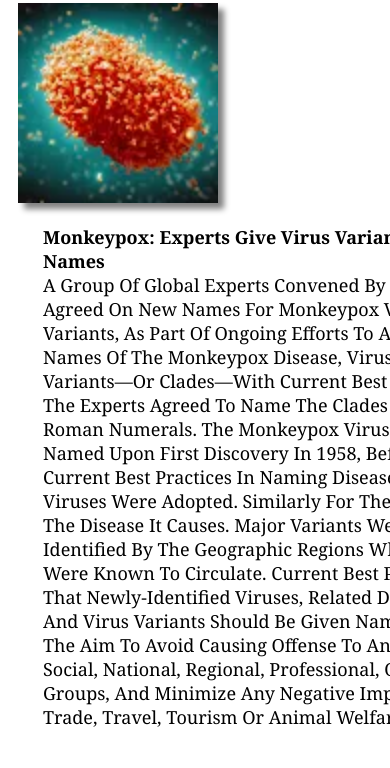
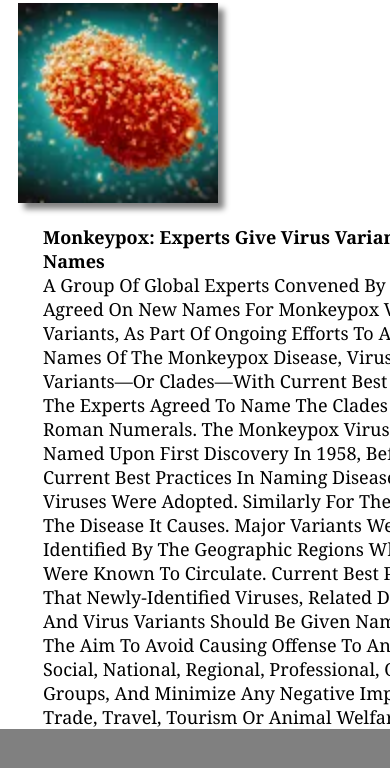
Before and after one commit to Sahilsssoni/Blog-News.github.io, a plain HTML site: page hlt2.html in a window 390 px wide. Shown: the top 768 px of the page. Drawn offline with Linux system fonts and the light colour scheme.

Commit message:
Update app.css

```diff
--- a/app.css
+++ b/app.css
@@ -256,7 +256,7 @@ h1{
         }
         .box{
             margin: -10px;
-            height: 1850px;
+            height: fit-content;
             width: 1500px;
             background-color: white;
         }
```
